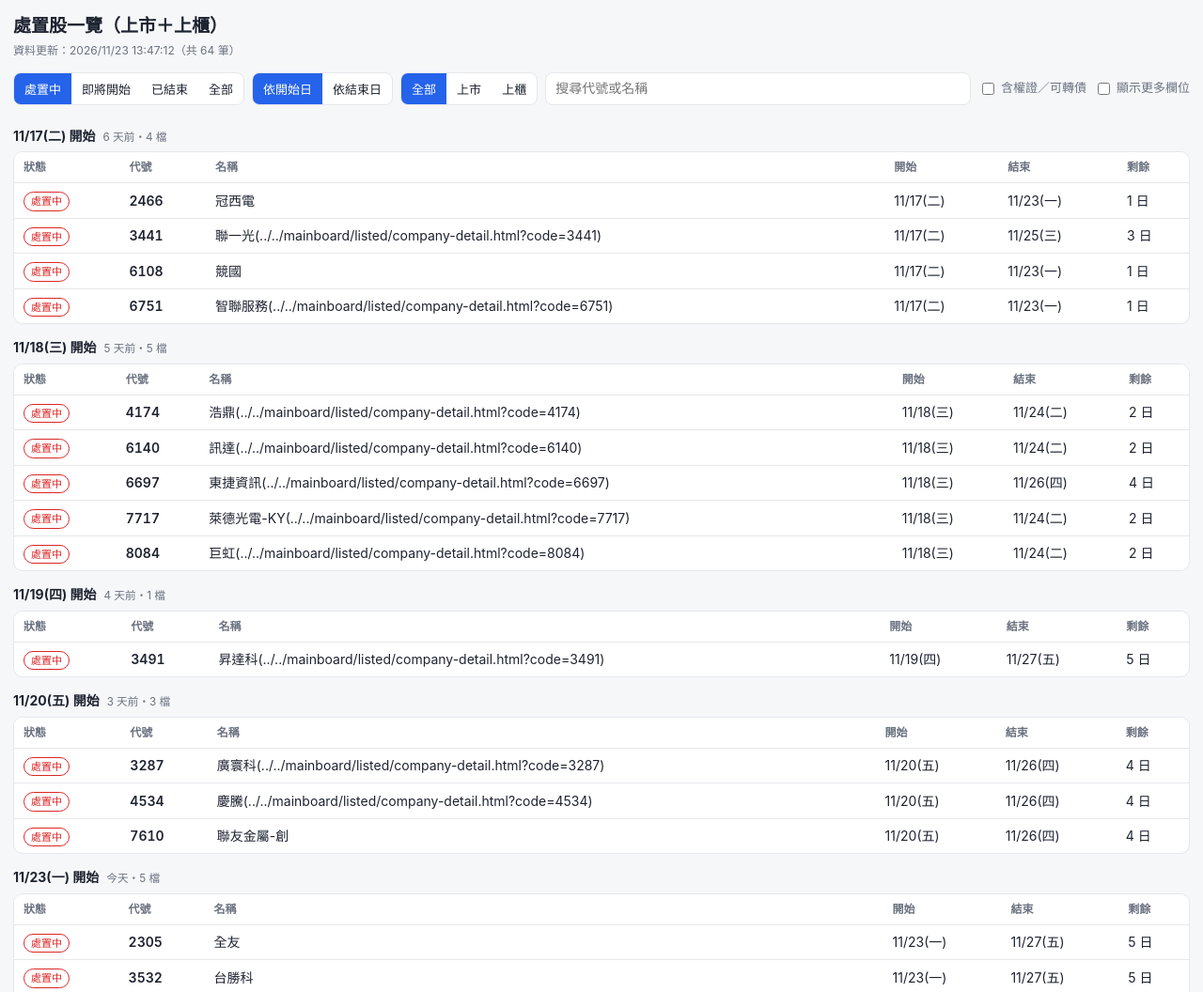
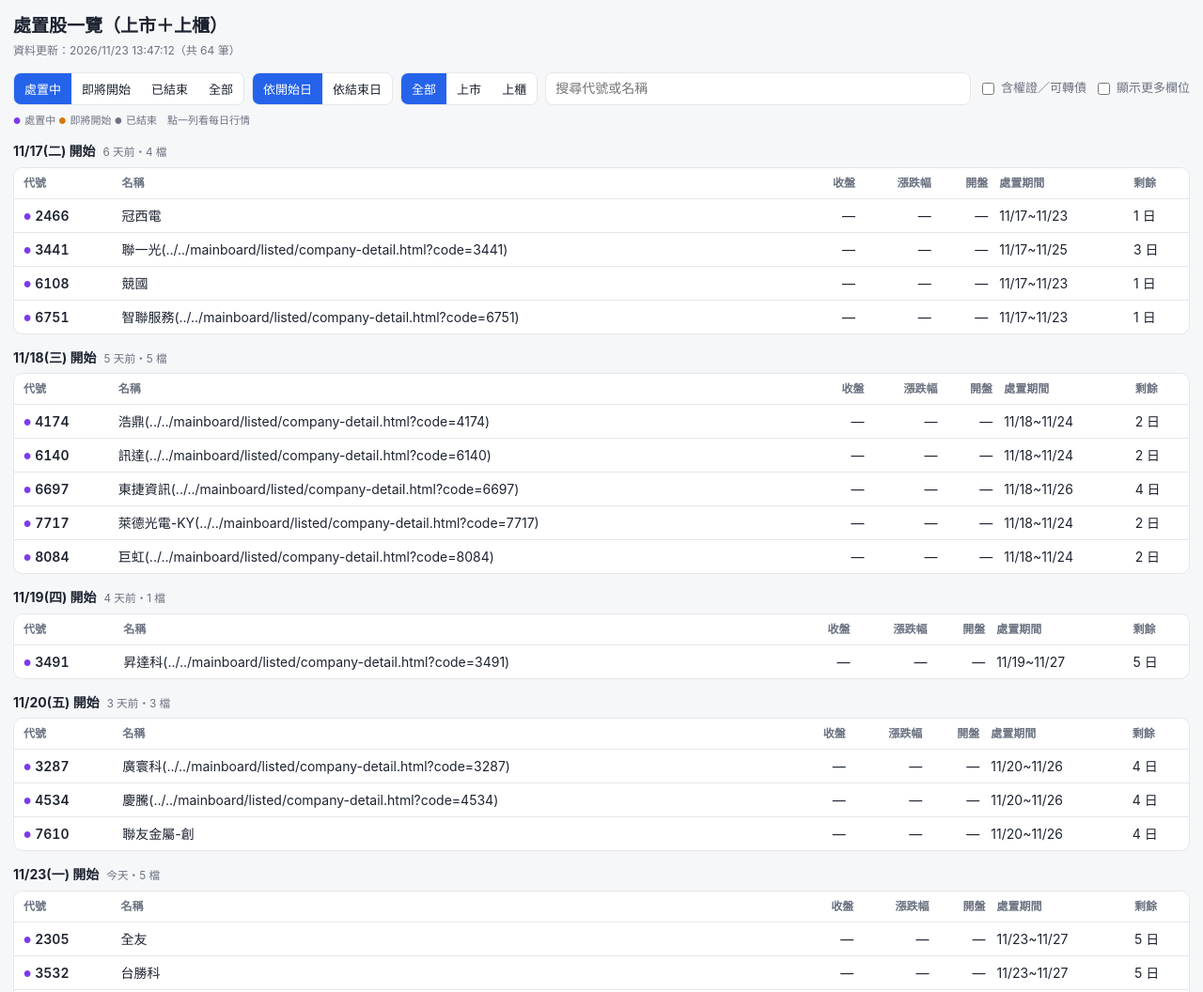
Before and after one commit to bigtime0426/disposition-stocks, a plain HTML site: page index.html in a window 1280 px wide. Shown: the top 1056 px of the page at 94% size. Drawn offline with Linux system fonts and the light colour scheme.

Commit message:
Update index.html

```diff
--- a/index.html
+++ b/index.html
@@ -5,8 +5,8 @@
 <meta name="viewport" content="width=device-width, initial-scale=1">
 <title>處置股一覽</title>
 <style>
-:root{--bg:#f6f7f9;--card:#fff;--tx:#1d2330;--mute:#6b7280;--line:#e5e7eb;--acc:#2563eb;--run:#dc2626;--soon:#d97706;--done:#6b7280}
-@media(prefers-color-scheme:dark){:root{--bg:#12151b;--card:#1b1f27;--tx:#e8eaf0;--mute:#9aa3b2;--line:#2a303b;--acc:#6ea0ff;--run:#ff6b6b;--soon:#f0b34a;--done:#9aa3b2}}
+:root{--bg:#f6f7f9;--card:#fff;--tx:#1d2330;--mute:#6b7280;--line:#e5e7eb;--acc:#2563eb;--run:#7c3aed;--up:#dc2626;--dn:#16a34a;--soon:#d97706;--done:#6b7280}
+@media(prefers-color-scheme:dark){:root{--bg:#12151b;--card:#1b1f27;--tx:#e8eaf0;--mute:#9aa3b2;--line:#2a303b;--acc:#6ea0ff;--run:#b794ff;--up:#ff6b6b;--dn:#4ade80;--soon:#f0b34a;--done:#9aa3b2}}
 *{box-sizing:border-box}
 body{margin:0;background:var(--bg);color:var(--tx);font:14px/1.5 -apple-system,"PingFang TC","Noto Sans TC",sans-serif}
 header{padding:14px 14px 6px}
@@ -28,13 +28,24 @@ table{border-collapse:collapse;width:100%}
 .x{display:none}
 body.more .x{display:table-cell}
 body.more table{min-width:760px}
-th,td{padding:7px 10px;text-align:left;white-space:nowrap;border-bottom:1px solid var(--line)}
+th,td{padding:7px 6px;text-align:left;white-space:nowrap;border-bottom:1px solid var(--line)}
+th:first-child,td:first-child{padding-left:10px}
+.nm{white-space:normal;min-width:64px}
+.dot{font-size:9px;margin-right:4px;vertical-align:middle}
+.legend{color:var(--mute);font-size:11px;padding:0 14px}
 th{font-size:12px;color:var(--mute);font-weight:600;background:var(--card)}
 tr:last-child td{border-bottom:0}
 .code{font-variant-numeric:tabular-nums;font-weight:600}
 .tag{display:inline-block;padding:1px 7px;border-radius:99px;font-size:11px;border:1px solid currentColor}
 .t-run{color:var(--run)}.t-soon{color:var(--soon)}.t-done{color:var(--done)}
 .mk{color:var(--mute);font-size:12px}
+.up{color:var(--up)}.dn{color:var(--dn)}.num{font-variant-numeric:tabular-nums;text-align:right}
+tr.row{cursor:pointer}
+tr.row:active{background:rgba(127,127,127,.08)}
+tr.hist td{background:rgba(127,127,127,.06);white-space:normal;padding:6px 10px 10px}
+.hist table{min-width:0;width:auto}
+.hist th,.hist td{padding:3px 12px 3px 0;border:0;background:none}
+.pd{color:var(--mute);font-weight:400;font-size:11px}
 .empty{color:var(--mute);padding:30px 0;text-align:center}
 footer{color:var(--mute);font-size:11px;padding:0 14px 30px}
 </style>
@@ -65,8 +76,9 @@ footer{color:var(--mute);font-size:11px;padding:0 14px 30px}
   <label class="chk"><input type="checkbox" id="inclOther"> 含權證／可轉債</label>
   <label class="chk"><input type="checkbox" id="more"> 顯示更多欄位</label>
 </div>
+<div class="legend"><span class="dot t-run">●</span>處置中 <span class="dot t-soon">●</span>即將開始 <span class="dot t-done">●</span>已結束　點一列看每日行情</div>
 <main id="main"></main>
-<footer>資料來源：臺灣證券交易所、證券櫃檯買賣中心公開資料，每個交易日自動更新；僅供資訊整理，非投資建議。「處置中／即將開始」依你開啟當下的台北日期計算。</footer>
+<footer>資料來源：臺灣證券交易所、證券櫃檯買賣中心公開資料，每個交易日自動更新；行情取自證交所、櫃買每日收盤資料（權證、可轉債無行情），漲跌幅 = 漲跌價差 ÷ 前一日收盤；點一列可展開每日開盤、收盤與漲跌幅，歷史從開始記錄日起累積。僅供資訊整理，非投資建議。「處置中／即將開始」依你開啟當下的台北日期計算。</footer>
 <script>
 const S={status:'run',group:'start',mkt:'all',q:'',other:false,data:null};
 const todayTW=()=>new Date(new Date().toLocaleString('en-US',{timeZone:'Asia/Taipei'}));
@@ -77,6 +89,11 @@ const wk='日一二三四五六';
 const fmt=s=>s?s.slice(5).replace('-','/')+'('+wk[new Date(s+'T00:00:00').getDay()]+')':'';
 const status=r=>r.end<T0?'done':(r.start>T0?'soon':'run');
 const lab={run:['處置中','t-run'],soon:['即將開始','t-soon'],done:['已結束','t-done']};
+const sd=s=>s?s.slice(5).replace('-','/'):'';
+const fx=v=>v==null?'—':Number(v).toFixed(2);
+const pct=q=>q.p==null?'—':(q.p>0?'+':'')+q.p.toFixed(2)+'%';
+const hist=code=>{const h=(S.data.prices||{})[code]||{};return Object.keys(h).sort().map(d=>({d,...h[d]}))};
+const latest=code=>{const h=hist(code);return h.length?h[h.length-1]:null};
 const esc=s=>String(s??'').replace(/[&<>"]/g,c=>({'&':'&amp;','<':'&lt;','>':'&gt;','"':'&quot;'}[c]));
 
 function seg(id,key){
@@ -89,7 +106,18 @@ function seg(id,key){
 }
 seg('segStatus','status');seg('segGroup','group');seg('segMkt','mkt');
 q.addEventListener('input',e=>{S.q=e.target.value.trim().toLowerCase();render()});
-more.addEventListener('change',e=>document.body.classList.toggle('more',e.target.checked));
+more.addEventListener('change',e=>{document.body.classList.toggle('more',e.target.checked);render()});
+document.getElementById('main').addEventListener('click',e=>{
+  const tr=e.target.closest('tr.row');if(!tr)return;
+  const nx=tr.nextElementSibling;
+  if(nx&&nx.classList.contains('hist')){nx.remove();return}
+  const h=hist(tr.dataset.code).reverse().slice(0,15);
+  const n=[...tr.children].filter(c=>c.offsetParent!==null).length;
+  const body=h.length?'<table><thead><tr><th>日期</th><th class="num">開盤</th><th class="num">收盤</th><th class="num">漲跌幅</th></tr></thead><tbody>'+
+    h.map(q=>{const c=q.p>0?'up':q.p<0?'dn':'';return `<tr><td>${sd(q.d)}</td><td class="num">${fx(q.o)}</td><td class="num ${c}">${fx(q.c)}</td><td class="num ${c}">${pct(q)}</td></tr>`}).join('')+'</tbody></table>'
+    :'<span class="mk">尚無行情資料（權證、可轉債不提供，或尚未累積）</span>';
+  const t=document.createElement('tr');t.className='hist';t.innerHTML=`<td colspan="${n}">${body}</td>`;tr.after(t);
+});
 inclOther.addEventListener('change',e=>{S.other=e.target.checked;render()});
 
 function render(){
@@ -114,19 +142,26 @@ function render(){
     const n=dayDiff(T0,k);
     rel=n===0?'今天':(n>0?n+' 天後':-n+' 天前');
     return `<section class="grp"><h2>${fmt(k)} ${head}<small>${rel}・${g.length} 檔</small></h2>
-    <div class="wrap"><table><thead><tr><th>狀態</th><th>代號</th><th>名稱</th><th class="x">市場</th><th>開始</th><th>結束</th><th>剩餘</th><th class="x">累計</th><th class="x">措施</th><th class="x">撮合</th><th class="x">條件</th></tr></thead><tbody>`+
+    <div class="wrap"><table><thead><tr><th>代號</th><th>名稱</th><th class="num">收盤</th><th class="num">漲跌幅</th><th class="num">開盤</th><th>處置期間</th><th>剩餘</th><th class="x">市場</th><th class="x">累計</th><th class="x">措施</th><th class="x">撮合</th><th class="x">條件</th></tr></thead><tbody>`+
     g.map(r=>{const s=status(r),[l,c]=lab[s];
       const left=s==='run'?(dayDiff(T0,r.end)+1)+' 日':(s==='soon'?'—':'');
-      return `<tr><td><span class="tag ${c}">${l}</span></td><td class="code">${esc(r.code)}</td><td>${esc(r.name)}</td><td class="mk x">${esc(r.market)}</td><td>${fmt(r.start)}</td><td>${fmt(r.end)}</td><td>${left}</td><td class="x">${esc(r.count)}</td><td class="x">${esc(r.measure)}</td><td class="x">${esc(r.interval)}</td><td class="x">${esc(r.condition)}</td></tr>`}).join('')+
+      const pr=latest(r.code);
+      const cls=pr&&pr.p!=null?(pr.p>0?'up':pr.p<0?'dn':''):'';
+      const px=pr?[fx(pr.c),pct(pr),fx(pr.o)]:['—','—','—'];
+      return `<tr class="row" data-code="${esc(r.code)}"><td class="code"><span class="dot ${c}" title="${l}">●</span>${esc(r.code)}</td><td class="nm">${esc(r.name)}</td><td class="num ${cls}">${px[0]}</td><td class="num ${cls}">${px[1]}</td><td class="num">${px[2]}</td><td>${sd(r.start)}~${sd(r.end)}</td><td>${left}</td><td class="mk x">${esc(r.market)}</td><td class="x">${esc(r.count)}</td><td class="x">${esc(r.measure)}</td><td class="x">${esc(r.interval)}</td><td class="x">${esc(r.condition)}</td></tr>`}).join('')+
     `</tbody></table></div></section>`}).join('');
 }
 
 fetch('data.json?'+Date.now()).then(r=>r.json()).then(d=>{
   S.data=d;
   const u=new Date(d.updated);
-  document.getElementById('upd').textContent='資料更新：'+u.toLocaleString('zh-TW',{timeZone:'Asia/Taipei',hour12:false})+'（共 '+d.records.length+' 筆）';
-  const bad=Object.entries(d.meta||{}).filter(([,v])=>!v.ok).map(([k])=>k);
-  if(bad.length){const w=document.getElementById('warn');w.style.display='block';w.textContent='⚠ '+bad.join('、')+' 最近一次抓取失敗，該市場顯示的是舊資料。'}
+  const pds=Object.values(d.prices||{}).flatMap(v=>Object.keys(v)).sort();
+  const pd=pds.length?'｜行情日 '+sd(pds[pds.length-1]):'';
+  document.getElementById('upd').textContent='資料更新：'+u.toLocaleString('zh-TW',{timeZone:'Asia/Taipei',hour12:false})+'（共 '+d.records.length+' 筆）'+pd;
+  const bad=Object.entries(d.meta||{}).filter(([k,v])=>!v.ok&&!k.endsWith('行情')).map(([k])=>k);
+  const badq=Object.entries(d.meta||{}).filter(([k,v])=>!v.ok&&k.endsWith('行情')).map(([k])=>k);
+  const msg=[];if(bad.length)msg.push(bad.join('、')+' 處置資料最近一次抓取失敗，顯示的是舊資料。');if(badq.length)msg.push(badq.join('、')+' 最近一次抓取失敗，價格可能不是最新。');
+  if(msg.length){const w=document.getElementById('warn');w.style.display='block';w.textContent='⚠ '+msg.join(' ')}
   render();
 }).catch(e=>{document.getElementById('upd').textContent='讀取 data.json 失敗：'+e});
 </script>
```
